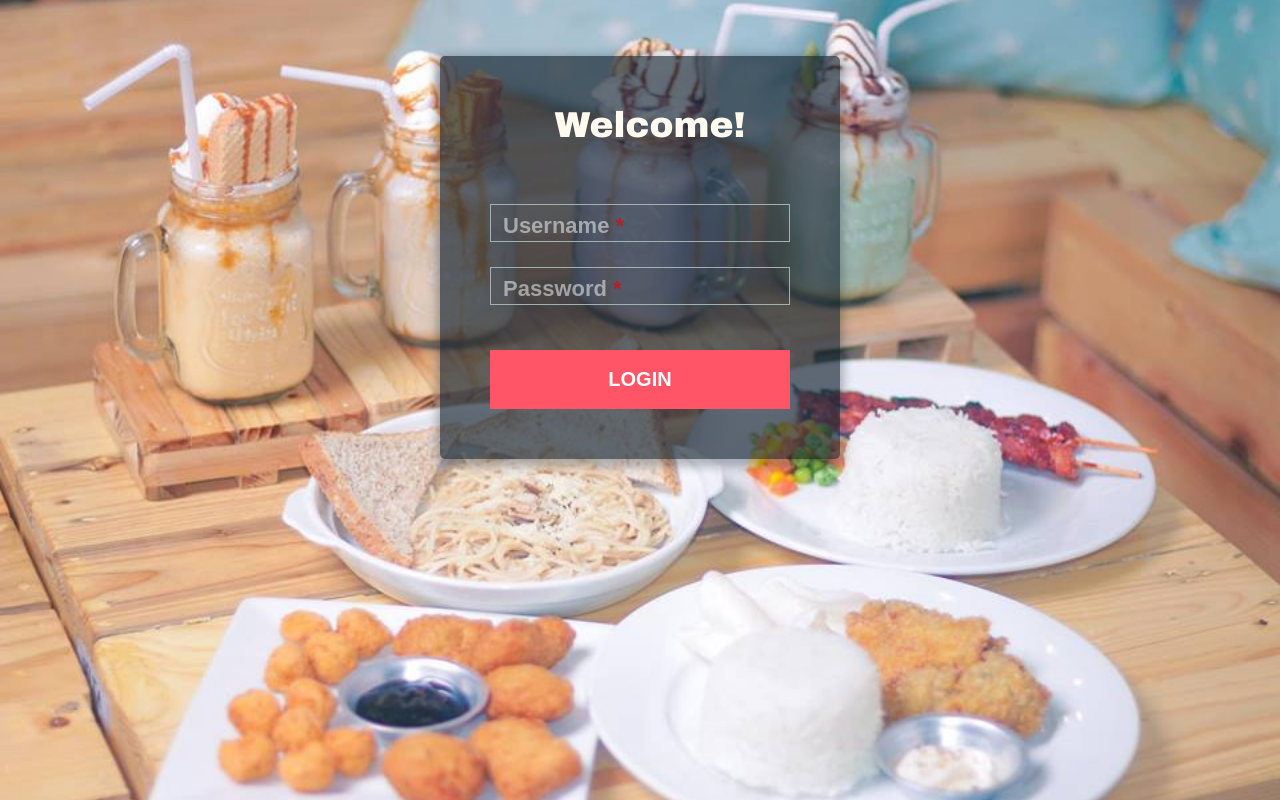
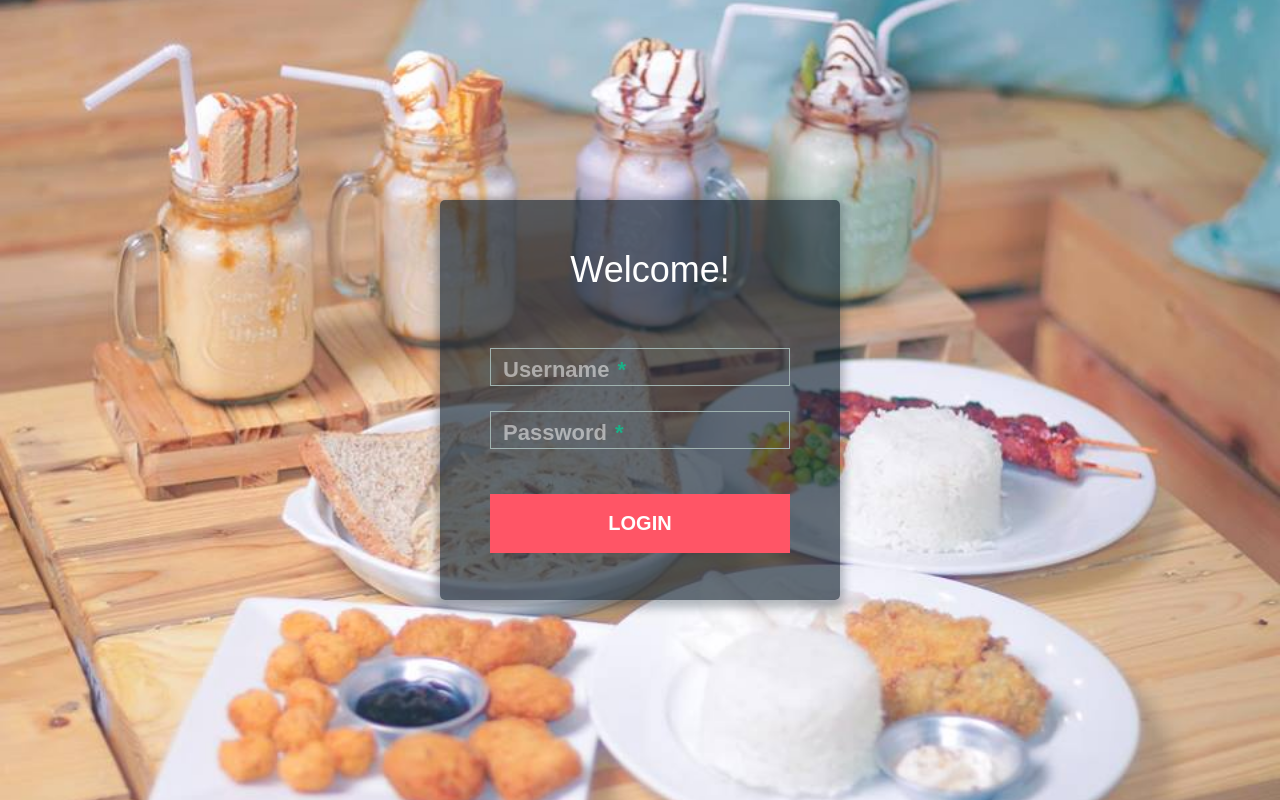
Before and after one commit to rueandit/palletpluscafe, a PHP site: page / in a window 1280 px wide. Run offline with PHP 8.4, Linux system fonts and the light colour scheme; some libraries are stand-ins or nearby versions.

Commit message:
update login and logout

```diff
--- a/application/view/login/login.php
+++ b/application/view/login/login.php
@@ -1,24 +1,17 @@
 <div class="login-container">
-    <div class="form">
-            <div id="login">
+    <div class="login-form">
         <h1>Welcome!</h1>
         <label class="text-danger"><?php if (isset($_SESSION["login_error"])) echo $_SESSION["login_error"]; ?></label>
         <form action="<?php echo URL; ?>login/userlogin" method="post" autocomplete="off">
             <div class="field-wrap1">
-                <label class="login">
-                Username<span class="req"> *</span>
-                </label>
+                <label class="login">Username<span class="req"> *</span></label>
                 <input class="login" type="username" autocomplete="off" name="username"/>
             </div>
             <div class="field-wrap2">
-                <label class="login">
-                Password<span class="req"> *</span>
-                </label>
+                <label class="login">Password<span class="req"> *</span></label>
                 <input class="login" type="password" autocomplete="off" name="password"/>
             </div>
         <button class="button button-block" name="submit_user_login">LOGIN</button>
         </form>
-        </div><!-- tab-content -->
-
-    </div> <!-- /form -->
+    </div> <!-- /login -->
 </div>
--- a/public/css/style.css
+++ b/public/css/style.css
@@ -97,14 +97,32 @@ div.info {
     background: #66131c;
 }
 
-/* Forms */
-.form {
+/* Login Form */
+.login-form {
   background: rgba(19, 35, 47, 0.65);
   padding: 50px;
   max-width: 400px;
-  margin: 40px auto;
+  height: 400px;
+  top: 0;
+  bottom: 0;
+  left: 0;
+  right: 0;
+  position: fixed;
+  margin:auto;
   border-radius: 5px;
   box-shadow: 0 4px 10px 4px rgba(19, 35, 47, 0.3);
+  font-family: 'Titillium Web', sans-serif;
+}
+
+.login-form h1{
+  text-align: center;
+  color: #ffffff;
+  font-weight: 300;
+  margin: 0 0 40px;
+  font-family: 'Avant-Garde', sans-serif;
+}
+.login-form button{
+  font-family: 'Titillium Web', sans-serif;
 }
 
 label.login {
@@ -120,7 +138,7 @@ label.login {
   font-size: 22px;
 }
 
-label.req {
+label span.req {
   margin: 2px;
   color: #1ab188;
 }
@@ -173,6 +191,17 @@ textarea {
   margin-bottom: 45px;
 }
 
+.logout{
+  float: right;
+}
+a.logout-button{
+  font-size: 14px;
+  margin-right: 16px;
+  line-height: 40px;
+  vertical-align: middle;
+  text-decoration: none;
+}
+
 .top-row:after {
   content: "";
   display: table;
@@ -202,6 +231,7 @@ textarea {
   transition: all 0.5s ease;
   -webkit-appearance: none;
 }
+
 .button:hover, .button:focus {
   background: #FF5575;
   cursor: pointer;
@@ -487,10 +517,6 @@ li.price {
 
 .fa-icon {
   margin-right: 4px;
-}
-
-.add:hover{
-  background: #0067AF;
 }
 
 .add a {
```
Also changed, not shown: application/view/_templates/footer.php (+30 -1 lines), application/view/_templates/navigation.php (+12 -8 lines). Lines whose indentation alone changed are shown as unchanged.
